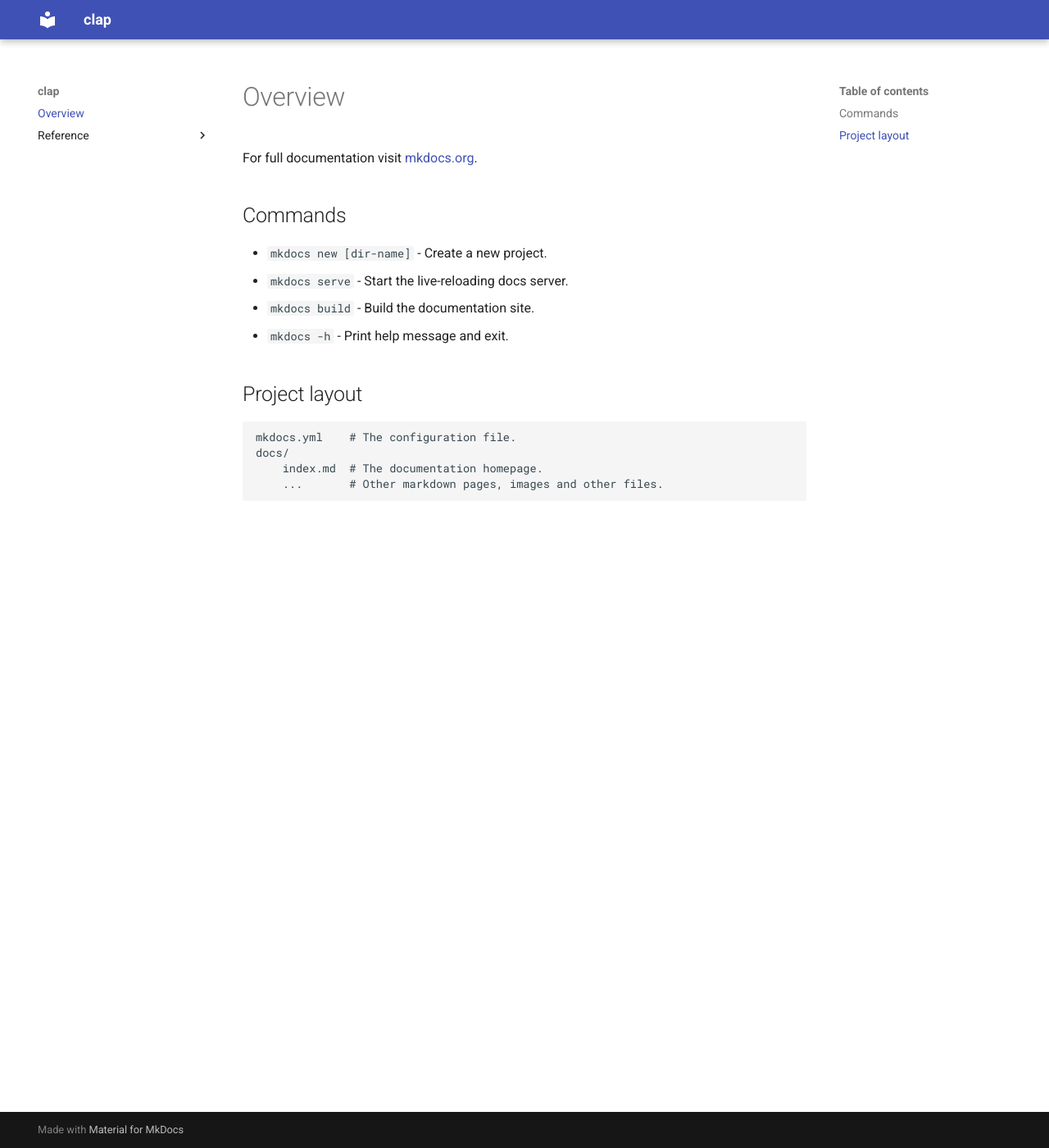
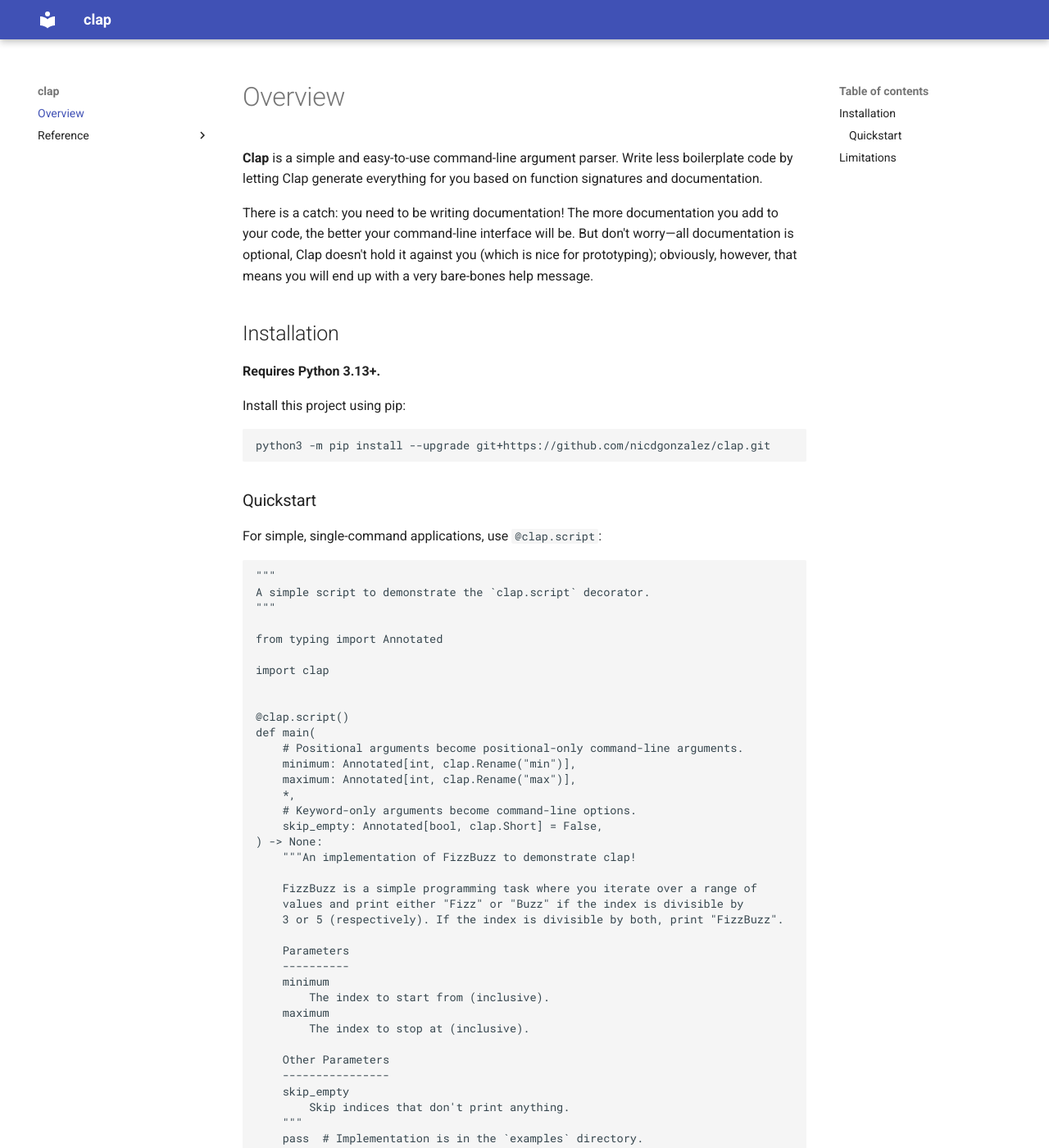
Before and after one commit to nicdgonzalez/clap, an MkDocs documentation site: the page built from docs/index.md, in a window 1280 px wide and 1400 px high. Shown: the whole window at 82% size. Built offline with MkDocs 1.6.1 and Material for MkDocs 9.7.7, drawn with Linux system fonts in a browser that asks for light colours; some of the changed text lies outside the part shown.

Commit message:
docs: documentation-related changes

````diff
--- a/docs/index.md
+++ b/docs/index.md
@@ -1,17 +1,99 @@
 # Overview
 
-For full documentation visit [mkdocs.org](https://www.mkdocs.org).
+**Clap** is a simple and easy-to-use command-line argument parser. Write less
+boilerplate code by letting Clap generate everything for you based on function
+signatures and documentation.
 
-## Commands
+There is a catch: you need to be writing documentation! The more documentation
+you add to your code, the better your command-line interface will be. But don't
+worry—all documentation is optional, Clap doesn't hold it against you
+(which is nice for prototyping); obviously, however, that means you will end up
+with a very bare-bones help message.
 
-* `mkdocs new [dir-name]` - Create a new project.
-* `mkdocs serve` - Start the live-reloading docs server.
-* `mkdocs build` - Build the documentation site.
-* `mkdocs -h` - Print help message and exit.
+<!-- Not sure how much of this belongs in the introduction...
 
-## Project layout
+Adding type annotations to your code helps catch bugs and improves the overall
+quality of your codebase. This library doesn't require you to write anything
+extra to make it work; it takes advantage of practices you should *already be
+doing*. The only times you need to add anything "Clap-specific" would be for
+things outside of the program (e.g., the `-h` short option for `--help`, which
+cannot be naturally inferred otherwise); this is something you would have to do
+with any other library as well.
 
-    mkdocs.yml    # The configuration file.
-    docs/
-        index.md  # The documentation homepage.
-        ...       # Other markdown pages, images and other files.
+This library is designed for developers who use type annotations consistently
+throughout their codebase. The more documentation becomes second nature to you,
+the easier this library will be to use!
+
+There is a caveat with this approach: it assumes you understand the Python
+type system and are using it *properly*. For this, I recommend using tools like
+[mypy], a static type checker that analyzes your code to catch type-related
+errors.
+
+-->
+
+## Installation
+
+**Requires Python 3.13+.**
+
+Install this project using pip:
+
+```bash
+python3 -m pip install --upgrade git+https://github.com/nicdgonzalez/clap.git
+```
+
+### Quickstart
+
+For simple, single-command applications, use `@clap.script`:
+
+```python
+"""
+A simple script to demonstrate the `clap.script` decorator.
+"""
+
+from typing import Annotated
+
+import clap
+
+
+@clap.script()
+def main(
+    # Positional arguments become positional-only command-line arguments.
+    minimum: Annotated[int, clap.Rename("min")],
+    maximum: Annotated[int, clap.Rename("max")],
+    *,
+    # Keyword-only arguments become command-line options.
+    skip_empty: Annotated[bool, clap.Short] = False,
+) -> None:
+    """An implementation of FizzBuzz to demonstrate clap!
+
+    FizzBuzz is a simple programming task where you iterate over a range of
+    values and print either "Fizz" or "Buzz" if the index is divisible by
+    3 or 5 (respectively). If the index is divisible by both, print "FizzBuzz".
+
+    Parameters
+    ----------
+    minimum
+        The index to start from (inclusive).
+    maximum
+        The index to stop at (inclusive).
+
+    Other Parameters
+    ----------------
+    skip_empty
+        Skip indices that don't print anything.
+    """
+    pass  # Implementation is in the `examples` directory.
+
+
+if __name__ == "__main__":
+    main.run()
+```
+
+## Limitations
+
+Currently, this library only supports NumPy style docstrings. I recognize that
+this may limit some users who prefer different documentation styles. If you
+have experience with other docstring formats and would like to help, please
+consider contributing!
+
+[mypy]: https://mypy-lang.org/
--- a/mkdocs.yml
+++ b/mkdocs.yml
@@ -12,3 +12,4 @@
         options:
           docstring_style: numpy
           show_source: true
+          show_symbol_type_heading: true
--- a/src/clap/__init__.py
+++ b/src/clap/__init__.py
@@ -62,6 +62,7 @@
 from .application import Application
 from .attributes import MetaVar, Rename, Short
 from .decorators import group, script, subcommand
+from .errors import UserError
 from .extension import Extension
 from .help import HelpFormatter
 
@@ -72,6 +73,7 @@
     "MetaVar",
     "Rename",
     "Short",
+    "UserError",
     "group",
     "script",
     "subcommand",
````
Also changed, not shown: docs/reference/abc.md (+4 -0 lines), docs/reference/application.md (+2 -0 lines), docs/reference/util.md (+4 -0 lines), 7 other files.
